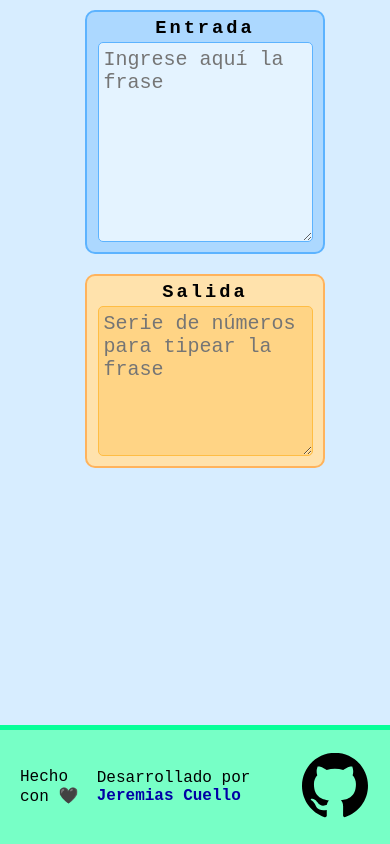
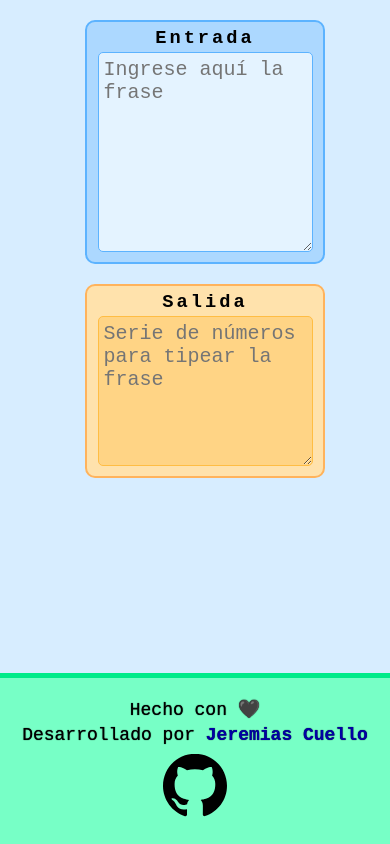
Before and after one commit to Jeremias0901/DesafioTECIP.github.io, a plain HTML site: page index.html in a window 390 px wide. Drawn offline with Linux system fonts and the light colour scheme.

Commit message:
mejora de estilos

```diff
--- a/styles/main.css
+++ b/styles/main.css
@@ -5,6 +5,7 @@
 
   --input-border-color: rgb(92, 179, 255);
   --output-border-color: rgb(255, 179, 92);
+  --footer-border-color: rgb(0, 235, 137);
 }
 body{
   display: flex;
@@ -19,18 +20,19 @@ body{
 
   background-color: rgb(215, 237, 255);
 }
+img{
+  padding: 3px;
+}
 footer{
   display: flex;
-  justify-content: space-between;
+  justify-content: center;
   align-items: center;
   padding: 20px;
   width: 100%;
   height: 100%;
-  border-top: solid rgb(7, 255, 152) 5px;
+  border-top: solid var(--footer-border-color) 5px;
   background-color: rgb(119, 255, 198);
-}
-img{
-  padding: 2px;
+  gap: 50px;
 }
 footer a{
   text-decoration: none;
@@ -39,12 +41,15 @@ footer a{
 }
 footer > a :hover{
   transition: .3s all;
-  background-color: rgb(7, 255, 152);
+  background-color: var(--footer-border-color);
   border-radius: 50%;
-  box-shadow: 0px 0px 10px black;
+  box-shadow: 0px 0px 5px black;
 }
 footer > p{
   font-family: 'Courier New', Courier, monospace;
+  font-size: 18px;
+  text-shadow: 0px 0px 1px black;
+  text-align: center;
 }
 div{
   display: flex;
@@ -70,6 +75,7 @@ textarea{
   flex-direction: column;
   justify-content: center;
   align-items: center;
+  padding-top: 130px;
   gap: 20px;
 }
 .input{
@@ -111,5 +117,14 @@ textarea{
   }
   .output__text{
     min-height: 150px !important;
+    max-height: 250px !important;
+  }
+  footer{
+    flex-direction: column;
+    flex-wrap: wrap;
+    gap: 5px;
+  }
+  .container{
+    padding-top: 20px;
   }
 }
```
